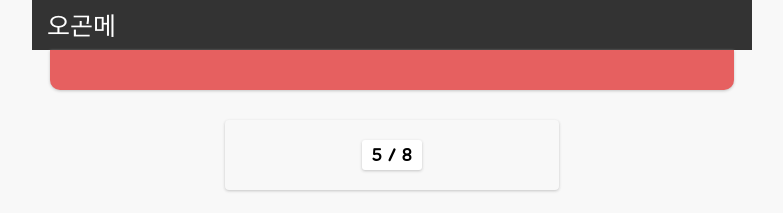
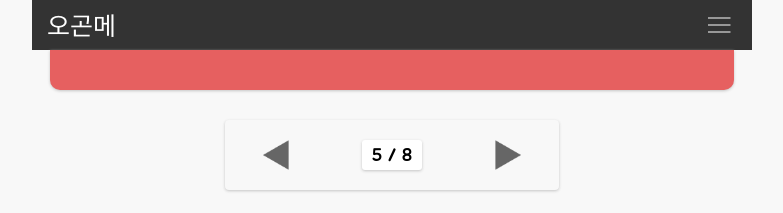
Before and after one commit to jangsumin/ogonmeh-front, a website: page index.html in a window 1280 px wide. Shown: the top 213 px of the page, without its empty margins (248-1031 px from the left). Drawn offline with Linux system fonts and the light colour scheme.

Commit message:
design: 햄버거 버튼, 좌우 버튼 이미지 추가 및 배경에 적용

```diff
--- a/index.html
+++ b/index.html
@@ -17,7 +17,7 @@
     <header>
       <section class="main-nav-bar">
         <h1>오곤메</h1>
-        <!-- <button class="hamberger-button"></button> -->
+        <button class="hamberger-button"></button>
       </section>
 
       <div class="sub-nav-bar"></div>
@@ -25,9 +25,9 @@
 
     <main>
       <section class="date-button">
-        <!-- <button class="yesterday-menu-button"></button> -->
+        <button class="yesterday-menu-button"></button>
         <h2>5 / 8</h2>
-        <!-- <button class="tomorrow-menu-button"></button> -->
+        <button class="tomorrow-menu-button"></button>
       </section>
 
       <section class="hot-corner">
--- a/style.css
+++ b/style.css
@@ -37,6 +37,16 @@ header .main-nav-bar h1 {
   color: var(--sub-ft-color);
 }
 
+header .hamberger-button {
+  width: 35px;
+  background-color: var(--main-nav-color);
+  background-image: url('./public/assets/hamburger_button.png');
+  background-position: center;
+  background-repeat: no-repeat;
+  background-size: contain;
+  border: none;
+}
+
 header .sub-nav-bar {
   width: 95%;
   height: 40px;
@@ -71,6 +81,13 @@ main .date-button {
 }
 
 main .date-button .yesterday-menu-button {
+  width: 30px;
+  background-color: var(--main-bg-color);
+  background-image: url('./public/assets/left_button.png');
+  background-repeat: no-repeat;
+  background-position: center;
+  background-size: contain;
+  border: none;
 }
 
 main .date-button h2 {
@@ -86,6 +103,13 @@ main .date-button h2 {
 }
 
 main .date-button .tomorrow-menu-button {
+  width: 30px;
+  background-color: var(--main-bg-color);
+  background-image: url('./public/assets/right_button.png');
+  background-repeat: no-repeat;
+  background-position: center;
+  background-size: contain;
+  border: none;
 }
 
 main .hot-corner,
```
Also changed, not shown: public/assets/hamburger_button.png (added), public/assets/left_button.png (added), public/assets/right_button.png (added), 2 other files.
